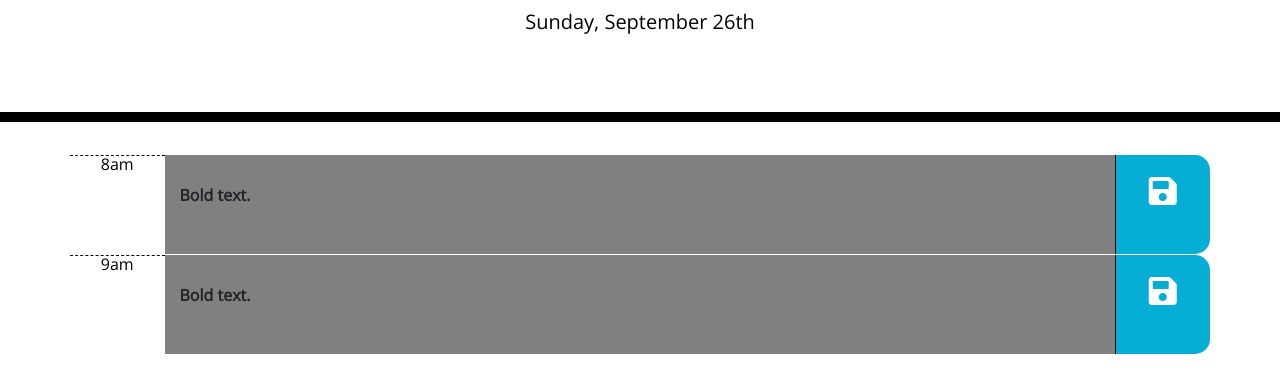
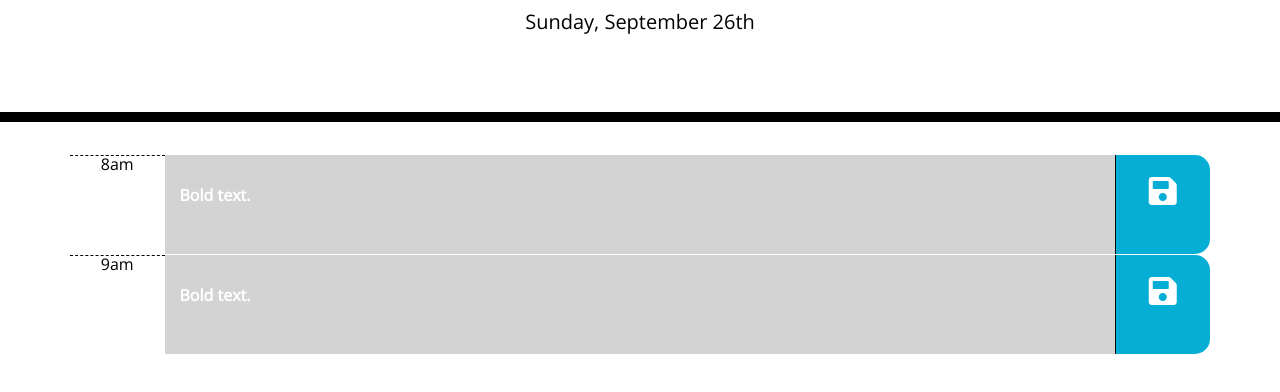
Before and after one commit to msp4msps/work_day_scheduler, a plain HTML site: page index.html in a window 1280 px wide. Shown: the part 182-574 px from the top of the page. Drawn offline with nearby package versions, Linux system fonts and the light colour scheme.

Commit message:
Color changes with time

```diff
--- a/index.html
+++ b/index.html
@@ -32,14 +32,14 @@
       <!-- Timeblocks go here -->
       <div class="row time-block">
         <div class="col hour">8am</div>
-        <div class="col-10 description">
+        <div class="col-10 description" id="7">
           <p class="font-weight-bold" contenteditable="true">Bold text.</p>
         </div>
         <div class="col saveBtn"><i class="fas fa-save fa-2x"></i></div>
       </div>
       <div class="row time-block">
         <div class="col hour">9am</div>
-        <div class="col-10 description">
+        <div class="col-10 description" id="9">
           <p class="font-weight-bold" contenteditable="true">Bold text.</p>
         </div>
         <div class="col saveBtn"><i class="fas fa-save fa-2x"></i></div>
--- a/script.js
+++ b/script.js
@@ -1,5 +1,35 @@
+//Set Variables
 var current = document.getElementById("currentDay");
+var hour = document.querySelectorAll(".description");
+console.log(hour);
 
-console.log(current);
+//Add Current Date upon page load
+current.textContent = moment().format("dddd, MMMM Do");
 
-current.textContent = moment().format("dddd, MMMM Do");
+function checkTime() {
+  for (i = 0; i < hour.length; i++) {
+    //Set Format
+    var format = "hh:mm";
+    //Convert String to Number
+    var hourToNum = parseInt(hour[i].id);
+    //Compensate for Timespan
+    var nextHour = hourToNum + 0.59;
+    //Set Start and End Time
+    var startTime = moment(`0${hour[i].id}`, format);
+    var EndTime = moment(`0${nextHour}`, format);
+    console.log(startTime);
+    console.log(EndTime);
+    //Determine Background Color
+    var currentTime = moment();
+    if (currentTime.isBetween(startTime, EndTime)) {
+      console.log("tooooo");
+      hour[i].setAttribute("class", " col-10 present description");
+    } else if (currentTime < EndTime) {
+      console.log("THis is working");
+      hour[i].setAttribute("class", "col-10 future description");
+    } else {
+      hour[i].setAttribute("class", "col-10 past description");
+    }
+  }
+}
+checkTime();
```
